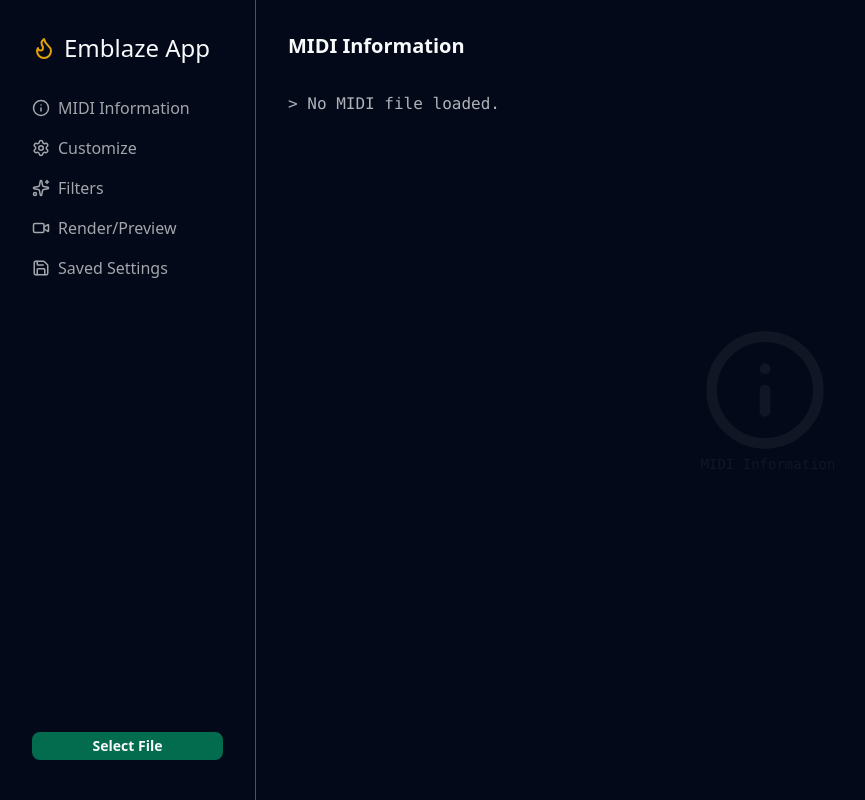
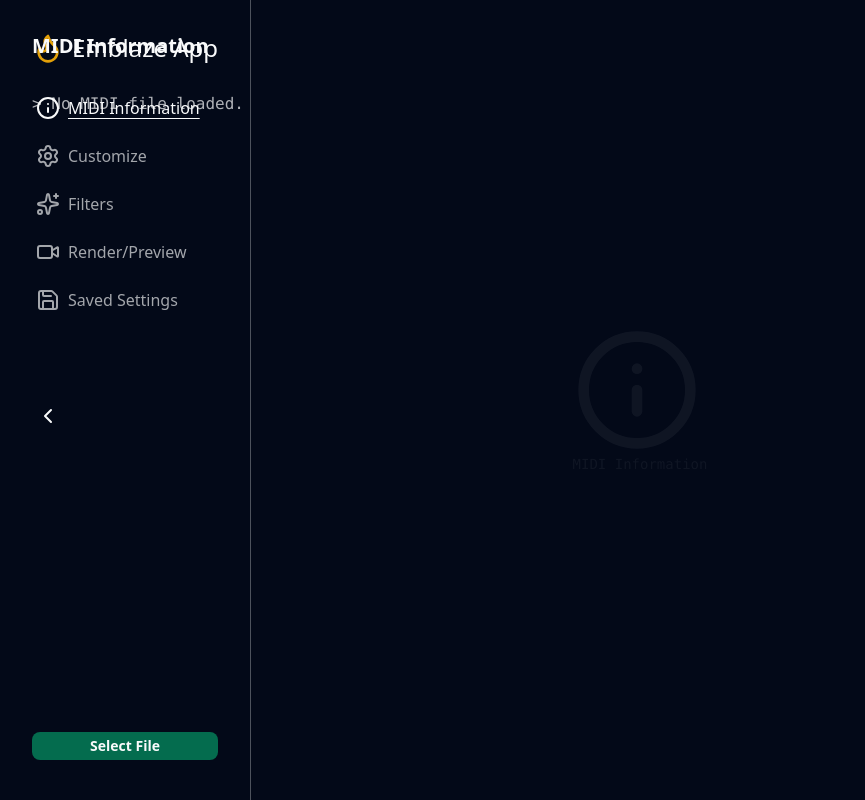
Before and after one commit to AndreBryant/emblaze-app, a SvelteKit app: page / in a window 1280 px wide. Shown: the whole page, without its empty margins (0-865 px from the left). Built offline with nearby package versions, Linux system fonts and the light colour scheme.

Commit message:
add working collapsible sidebar

```diff
--- a/src/components/App.svelte
+++ b/src/components/App.svelte
@@ -1,5 +1,6 @@
 <script>
-	import { midiData, filename, midiLoaded } from '$lib/stores/midi-stores.js';
+	import { isSideBarCollapsed } from '$lib/stores/app-stores.js';
+	import { ChevronRight, ChevronLeft } from 'lucide-svelte';
 	import { activeTabValue } from '$lib/stores/app-stores.js';
 	import AppTitle from './AppTitle.svelte';
 	import TabTrigger from './TabTrigger.svelte';
@@ -7,35 +8,56 @@
 	import FileInput from './FileInput.svelte';
 	export let items = [];
 
+	let wStyle = '64';
+	$: wStyle = $isSideBarCollapsed ? '24' : '64';
+
 	const handleClick = (tabValue) => () => ($activeTabValue = tabValue);
+
+	const toggleSidebar = () => {
+		$isSideBarCollapsed = !$isSideBarCollapsed;
+	};
 </script>
 
-<div class="flex flex-row w-full">
+<div class="flex flex-row w-full relative">
 	<div
-		class="p-8 flex flex-col gap-8 w-64 border-r border-r-secondary border-opacity-30 fixed h-full select-none"
+		class={`p-8 flex flex-col gap-8 border-r border-r-secondary border-opacity-30 fixed h-full select-none w-${wStyle}`}
 	>
-		<AppTitle>Emblaze App</AppTitle>
+		<AppTitle label={'Emblaze App'} />
 		<div class="flex-grow">
-			<ul class="flex flex-col gap-4">
+			<ul class="flex flex-col gap-6 justify-center">
 				{#each items as item}
 					<TabTrigger
 						logo={item.logo}
 						label={item.label}
-						active={activeTabValue === item.value}
+						active={$activeTabValue === item.value}
 						onClick={handleClick(item.value)}
 					/>
 				{/each}
 			</ul>
 		</div>
-		<div class=" ">
+		<div class="">
 			<FileInput />
+		</div>
+		<div class="fixed top-1/2 left-8">
+			<button
+				type="button"
+				class=" hover:bg-secondary-dark hover:text-primary rounded-lg p-1"
+				on:click={toggleSidebar}
+			>
+				{#if $isSideBarCollapsed}
+					<ChevronRight />
+				{:else}
+					<ChevronLeft />
+				{/if}
+			</button>
 		</div>
 	</div>
 
-	<div class="flex-grow ml-64 relative overflow-y-auto">
+	<div id="#lookforthis" class={`flex-grow ml-${wStyle} relative overflow-y-auto`}>
 		{#each items as item}
 			{#if $activeTabValue === item.value}
 				<TabContent component={item.component} label={item.label} logo={item.logo} />
+				{$isSideBarCollapsed ? ' ' : ''}
 			{/if}
 		{/each}
 	</div>
--- a/src/components/AppTitle.svelte
+++ b/src/components/AppTitle.svelte
@@ -1,9 +1,14 @@
 <script>
+	import { isSideBarCollapsed } from '$lib/stores/app-stores.js';
 	import { Flame } from 'lucide-svelte';
+	export let label;
 </script>
 
 <div>
 	<h1 class="text-2xl flex flex-row items-center gap-2">
-		<Flame class="text-acc-1-light" /><slot />
+		<Flame class="text-acc-1-light " size={32} />
+		{#if !$isSideBarCollapsed}
+			{label}
+		{/if}
 	</h1>
 </div>
--- a/src/components/Buttons/Button.svelte
+++ b/src/components/Buttons/Button.svelte
@@ -4,6 +4,7 @@
 	export let value;
 	export let wFull = false;
 	export let onclick;
+	export let icon = null;
 	let style;
 
 	switch (variant) {
@@ -54,7 +55,10 @@
 	}
 </script>
 
-<button {type} class={style} on:click={onclick}>
+<button {type} class={style + 'flex flex-row gap-2'} on:click={onclick}>
+	<span class="icon">
+		<svelte:component this={icon} size={22} />
+	</span>
 	{value ? value : ''}
 	<slot />
 </button>
--- a/src/components/FileInput.svelte
+++ b/src/components/FileInput.svelte
@@ -1,6 +1,8 @@
 <script>
 	import Button from './Buttons/Button.svelte';
+	import { FileX2, FileCheck2 } from 'lucide-svelte';
 	import { processFile } from '$lib/processMidi.js';
+	import { isSideBarCollapsed } from '$lib/stores/app-stores.js';
 	import { midiData, filename, midiLoaded } from '$lib/stores/midi-stores.js';
 
 	const handleFileChange = async (e) => {
@@ -38,6 +40,11 @@
 	class="hidden"
 />
 {#if $midiLoaded}
+	{#if $isSideBarCollapsed}
+		<Button variant="destructive" onclick={unloadFile}>
+			<FileX2 />
+		</Button>
+	{:else}
 		<Button
 			type="button"
 			variant="destructive"
@@ -46,11 +53,18 @@
 			onclick={unloadFile}
 		/>
 	{/if}
+{/if}
 
+{#if $isSideBarCollapsed}
+	<Button variant="primary" onclick={triggerFileInput}>
+		<FileCheck2 />
+	</Button>
+{:else}
 	<Button
 		type="button"
 		variant="primary"
-	value={`${$filename ? $filename : 'Select File'}`}
 		wFull={true}
 		onclick={triggerFileInput}
+		value={`${$filename ? $filename : 'Select File'}`}
 	/>
+{/if}
--- a/src/components/TabTrigger.svelte
+++ b/src/components/TabTrigger.svelte
@@ -1,4 +1,6 @@
 <script>
+	import { isSideBarCollapsed } from '$lib/stores/app-stores.js';
+
 	export let label;
 	export let logo;
 	export let active = false;
@@ -11,9 +13,11 @@
 		class={`flex gap-2 text-md items-center underline-offset-4 transition-all hover:opacity-95 ${active ? 'opacity-1 underline' : 'opacity-65'}`}
 		on:click={onClick}
 	>
-		<span class="icon">
-			<svelte:component this={logo} size={18} />
+		<span class="icon ml-1">
+			<svelte:component this={logo} size={24} />
 		</span>
-		{label}
+		{#if !$isSideBarCollapsed}
+			{label}
+		{/if}
 	</button>
 </li>
--- a/src/components/tab-settings/Render.svelte
+++ b/src/components/tab-settings/Render.svelte
@@ -25,26 +25,26 @@
 	});
 </script>
 
-<div class="flex flex-col gap-4 h-full">
+<div class="flex flex-col gap-1 h-full">
 	<h2 class="text-xl">Render/Preview</h2>
-	<pre class="text-sm opacity-70">&gt; {$filename ? $filename : 'No MIDI File Loaded'}</pre>
+
 	<div class="flex-grow flex flex-col gap-8">
 		<div class="w-full h-full flex flex-col flex-grow justify-center items-center gap-2">
 			<!-- P5 SKETCH CONTAINER  -->
 			<div
 				id="sketch-holder"
-				class="w-full lg:w-3/4 aspect-video backdrop-blur-sm border border-black"
+				class="w-full lg:w-3/5 aspect-video backdrop-blur-sm border border-black"
 			></div>
 
 			<!-- PLAY CONTROLS -->
 			<div class="w-full flex flex-col justify-center items-center gap-2">
 				<!-- Progess Bar -->
-				<div class="w-full lg:w-3/4">
-					<input type="range" class="w-full h-1 accent-acc-2-light pointer-events-none" />
+				<div class="w-full lg:w-3/5">
+					<input type="range" class="w-full h-1 accent-acc-2-light pointer-events-none" value="0" />
 				</div>
 
 				<!-- Buttons -->
-				<div class="w-full lg:w-3/4 flex justify-between">
+				<div class="w-full lg:w-3/5 flex justify-between">
 					<!-- RENDER BUTTON -->
 					<div class="flex gap-4">
 						<button
@@ -70,4 +70,8 @@
 			</div>
 		</div>
 	</div>
+
+	<pre class="text-sm opacity-70">&gt; {$filename
+			? 'filename: ' + $filename
+			: 'No MIDI File Loaded'}</pre>
 </div>
--- a/src/lib/stores/app-stores.js
+++ b/src/lib/stores/app-stores.js
@@ -1,3 +1,5 @@
 import { writable } from 'svelte/store';
 
 export const activeTabValue = writable(0);
+
+export const isSideBarCollapsed = writable(false);
```
Lines whose indentation alone changed are shown as unchanged.
